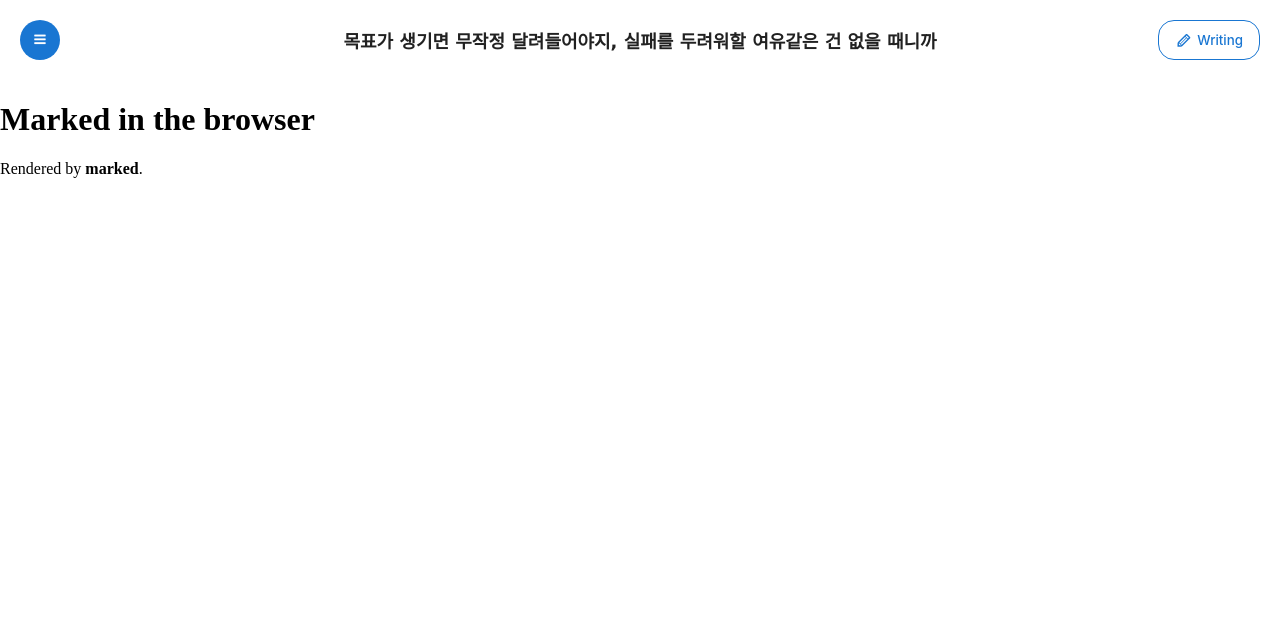
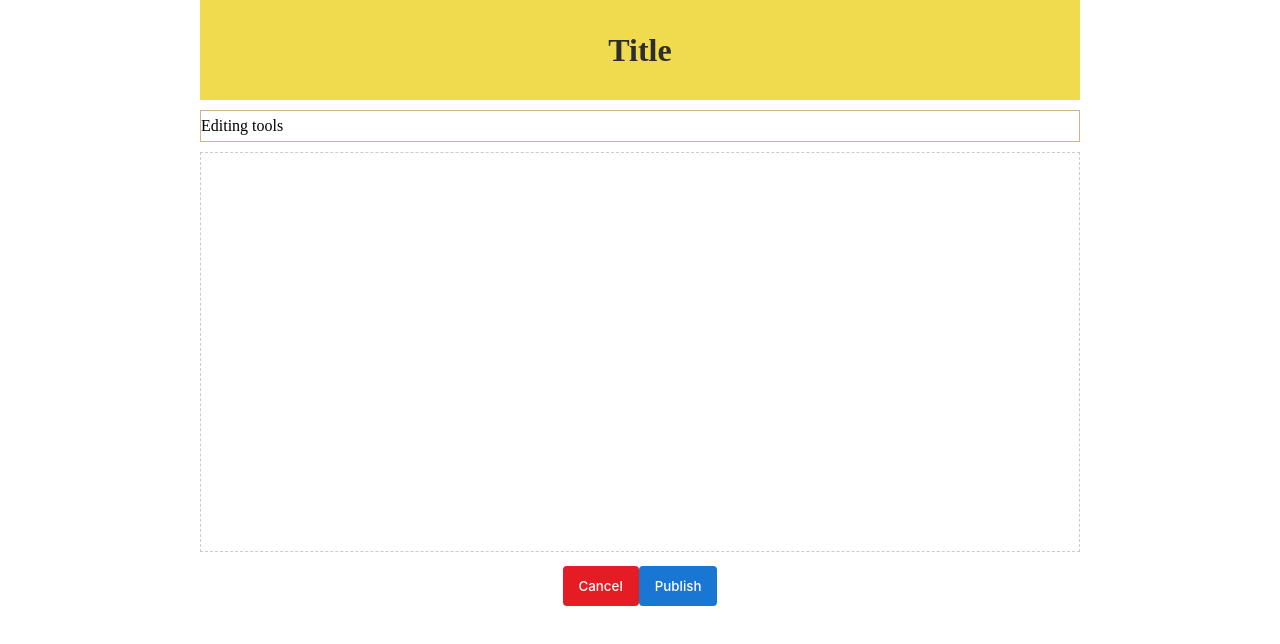
Before and after one commit to yahma25/Blog-deprecated-, a React app: page /writing in a window 1280 px wide. Shown: the top 644 px of the page. Built offline with nearby package versions, Linux system fonts and the light colour scheme.

Commit message:
Blog-7 Add WritingPage. Add Router for change address.

```diff
--- a/src/layouts/Header.tsx
+++ b/src/layouts/Header.tsx
@@ -1,10 +1,21 @@
 import React, { PureComponent } from 'react';
+import { withRouter, RouteComponentProps } from 'react-router-dom';
 import styled, { CSSObject } from 'styled-components';
 import Text from '../components/Text';
 import Button from '../components/Button';
 import { IconType } from '../util/IconUtil';
 
-class Header extends PureComponent {
+class Header extends PureComponent<RouteComponentProps> {
+  constructor(props: RouteComponentProps) {
+    super(props);
+    this.onClickWriting = this.onClickWriting.bind(this);
+  }
+
+  private onClickWriting() {
+    const { history } = this.props;
+    history.push('/writing');
+  }
+
   render() {
     const StyledHeader = styled.div({
       display: 'flex',
@@ -43,11 +54,19 @@ class Header extends PureComponent {
           <Text xlarge bold>목표가 생기면 무작정 달려들어야지, 실패를 두려워할 여유같은 건 없을 때니까</Text>
         </Center>
         <Right>
-          <Button iconType={IconType.PENCIL} outline rounding large>Writing</Button>
+          <Button
+            iconType={IconType.PENCIL}
+            outline
+            rounding
+            large
+            onClick={this.onClickWriting}
+          >
+            Writing
+          </Button>
         </Right>
       </StyledHeader>
     );
   }
 }
 
-export default Header;
+export default withRouter(Header);
--- a/src/main/App.tsx
+++ b/src/main/App.tsx
@@ -1,18 +1,25 @@
 import React, { PureComponent } from 'react';
+import { BrowserRouter, Route, Switch } from 'react-router-dom';
 import { ThemeProvider } from 'styled-components';
 import AppLayout from '../layouts/AppLayout';
 import { Theme } from './Theme';
 import GlobalStyle from './GlobalStyle';
+import WritingPage from '../pages/writing/WritingPage';
 
 // TODO: theme should be changed by theme type option. ex) light, dark, ...
 
 class App extends PureComponent {
   render() {
     return (
-      <ThemeProvider theme={new Theme()}>
-        <GlobalStyle />
-        <AppLayout />
-      </ThemeProvider>
+      <BrowserRouter>
+        <ThemeProvider theme={new Theme()}>
+          <GlobalStyle />
+          <Switch>
+            <Route path='/' exact component={AppLayout} />
+            <Route path='/writing' component={WritingPage} />
+          </Switch>
+        </ThemeProvider>
+      </BrowserRouter>
     );
   }
 }
--- a/src/main/GlobalStyle.tsx
+++ b/src/main/GlobalStyle.tsx
@@ -10,6 +10,11 @@ const GlobalStyle = createGlobalStyle`
     cursor: pointer;
     outline: none;
   }
+  textarea {
+    padding: 0;
+    box-sizing: border-box;
+    outline: none;
+  }
 `;
 
 export default GlobalStyle;
--- /dev/null
+++ b/src/pages/writing/WritingPage.tsx
@@ -0,0 +1,72 @@
+import React, { PureComponent } from 'react';
+import styled from 'styled-components';
+import Button from '../../components/Button';
+
+// TODO 작성/취소 처리 이후에 이전 페이지의 주소로 이동해야 함
+
+class WritingPage extends PureComponent {
+  render() {
+    return (
+      <Container>
+        <Header>
+          <h1>Title</h1>
+        </Header>
+        <Body>
+          <EditingTools>Editing tools</EditingTools>
+          <TextArea />
+        </Body>
+        <Footer>
+          <Button error large>Cancel</Button>
+          <Button primary large>Publish</Button>
+        </Footer>
+      </Container>
+    );
+  }
+}
+
+const Container = styled.div`
+  padding: 0 200px;
+`;
+
+const Header = styled.div`
+  display: flex;
+  align-items: center;
+  justify-content: center;
+  height: 100px;
+  color: #2e2e2c;
+  background-color: #f0db4f;
+`;
+
+const Body = styled.div`
+  margin: 10px 0;
+`;
+
+const EditingTools = styled.div`
+  display: flex;
+  align-items: center;
+  justify-content: left;
+  height: 30px;
+  border: 1px solid tan;
+`;
+
+const TextArea = styled.textarea`
+  width: 100%;
+  height: 100%;
+  min-height: 400px;
+  padding: 10px;
+  margin-top: 10px;
+  resize: none;
+  line-height: 1.5;
+  border: 1px dashed rgba(0,0,0,0.2);
+  border-radius: 0;
+`;
+
+const Footer = styled.div`
+  display: flex;
+  align-items: center;
+  justify-content: center;
+  width: 100%;
+  height: 40px;
+`;
+
+export default WritingPage;
--- a/webpack.config.js
+++ b/webpack.config.js
@@ -12,7 +12,9 @@ module.exports = {
         port: 8000,
         contentBase: path.join(__dirname, "dist"),
         compress: true,
-        overlay: true
+        overlay: true,
+        // for router
+        historyApiFallback: true,
     },
     resolve: {
         extensions: [".js", ".jsx", ".ts", ".tsx"]
```
Also changed, not shown: package.json (+7 -0 lines), 1 other file (tests, documents, lock files or other folders).
